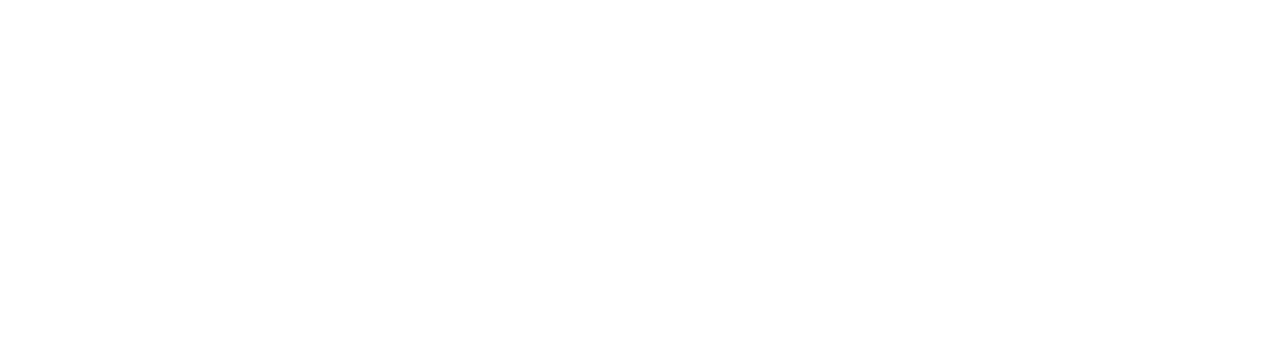
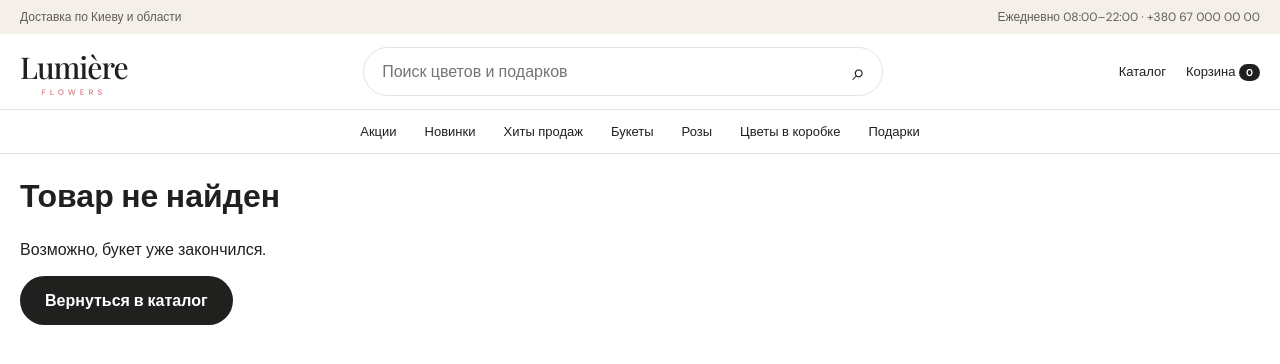
Before and after one commit to privetandrei7/flowers-shop, a Next.js app: page /product/1 in a window 1280 px wide. Before the commit this address had no page. Shown: the top 364 px of the page. Built offline with nearby package versions, Linux system fonts and the light colour scheme.

Commit message:
fix: make product page build-safe

```diff
--- a/app/product/[id]/page.tsx
+++ b/app/product/[id]/page.tsx
@@ -1,4 +1,53 @@
 'use client';
-import { notFound, useParams } from 'next/navigation';
-import Link from 'next/link'; import Header from '@/components/Header'; import { products, formatPrice } from '@/data/products'; import { useCart } from '@/components/CartProvider';
-export default function ProductPage(){ const {id}=useParams<{id:string}>(); const p=products.find(x=>x.id===id); const {add}=useCart(); if(!p) return notFound(); return <><Header/><main className="container product-page"><div className="breadcrumb"><Link href="/">Главная</Link> / <Link href="/catalog">Каталог</Link> / {p.name}</div><div className="product-detail"><div><img src={p.image} alt={p.name}/></div><div className="product-info"><span className="eyebrow">LUMIÈRE FLOWERS</span><h1>{p.name}</h1><div className="price-big">{formatPrice(p.price)} {p.oldPrice&&<del>{formatPrice(p.oldPrice)}</del>}</div><p className="lead">{p.description}</p><div className="detail-box"><b>Состав</b><span>{p.composition}</span></div><div className="detail-box"><b>Доставка</b><span>Сегодня по Киеву · от 150 ₴</span></div><button className="primary-btn" onClick={()=>add(p)}>Добавить в корзину</button><Link className="secondary-btn" href="/checkout">Перейти к оформлению</Link></div></div></main></> }
+import { useParams } from 'next/navigation';
+import Link from 'next/link';
+import Header from '@/components/Header';
+import { products, formatPrice } from '@/data/products';
+import { useCart } from '@/components/CartProvider';
+
+export default function ProductPage() {
+  const { id } = useParams<{ id: string }>();
+  const product = products.find((item) => item.id === id);
+  const { add } = useCart();
+
+  if (!product) {
+    return (
+      <>
+        <Header />
+        <main className="container product-page">
+          <div className="empty-state">
+            <h1>Товар не найден</h1>
+            <p>Возможно, букет уже закончился.</p>
+            <Link className="primary-btn" href="/catalog">Вернуться в каталог</Link>
+          </div>
+        </main>
+      </>
+    );
+  }
+
+  return (
+    <>
+      <Header />
+      <main className="container product-page">
+        <div className="breadcrumb">
+          <Link href="/">Главная</Link> / <Link href="/catalog">Каталог</Link> / {product.name}
+        </div>
+        <div className="product-detail">
+          <div><img src={product.image} alt={product.name} /></div>
+          <div className="product-info">
+            <span className="eyebrow">LUMIÈRE FLOWERS</span>
+            <h1>{product.name}</h1>
+            <div className="price-big">
+              {formatPrice(product.price)} {product.oldPrice && <del>{formatPrice(product.oldPrice)}</del>}
+            </div>
+            <p className="lead">{product.description}</p>
+            <div className="detail-box"><b>Состав</b><span>{product.composition}</span></div>
+            <div className="detail-box"><b>Доставка</b><span>Сегодня по Киеву · от 150 ₴</span></div>
+            <button className="primary-btn" onClick={() => add(product)}>Добавить в корзину</button>
+            <Link className="secondary-btn" href="/checkout">Перейти к оформлению</Link>
+          </div>
+        </div>
+      </main>
+    </>
+  );
+}
```
